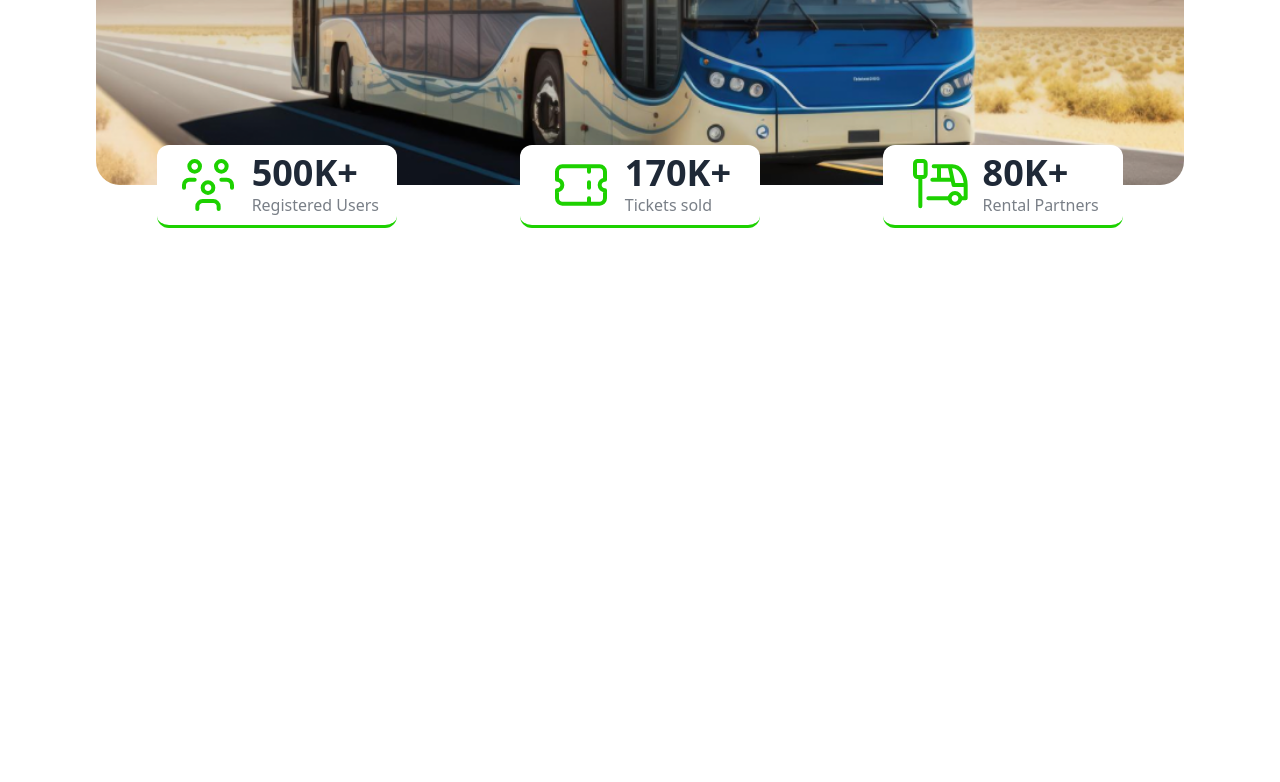
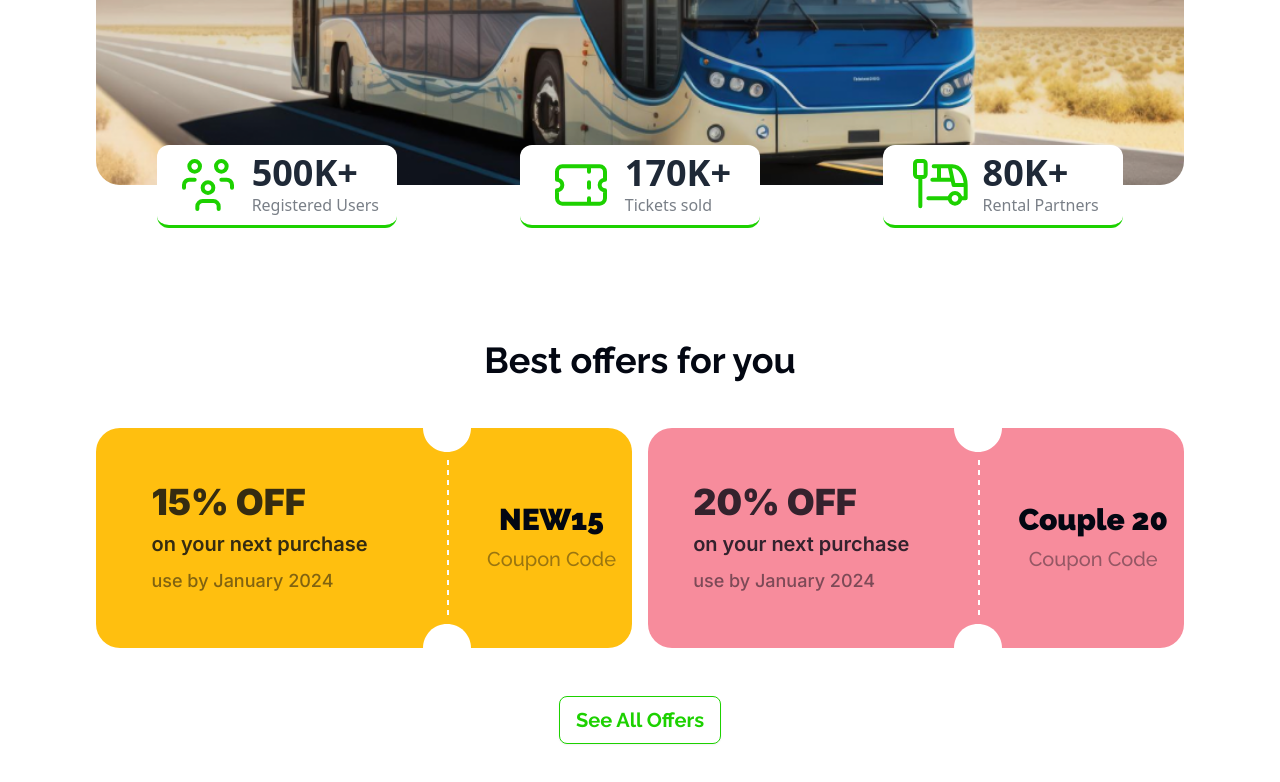
Before and after one commit to AdibHoque/PH-Assignment-5, a plain HTML site: page index.html in a window 1280 px wide. Shown: the part 571-1353 px from the top of the page. Before the commit the page ends 887 px from the top, so only its background shows below. Drawn offline with nearby package versions, Linux system fonts and the light colour scheme.

Commit message:
Added Offers Section

```diff
--- a/index.html
+++ b/index.html
@@ -127,6 +127,7 @@
       </div>
 
       <!-- Banner End -->
+      <!-- Stats Starting -->
       <div class="container mx-auto lg:px-24 px-6 my-6">
         <div class="flex flex-wrap justify-around lg:-translate-y-16">
           <div
@@ -206,9 +207,127 @@
           </div>
         </div>
       </div>
+      <!-- Stats Ending -->
     </header>
 
-    <main></main>
+    <main>
+      <!-- Offers Starting -->
+      <section class="container mx-auto lg:px-24 px-6 my-6">
+        <h1
+          class="text-[#030712] text-4xl font-raleway font-bold text-center my-12"
+        >
+          Best offers for you
+        </h1>
+        <div
+          class="flex flex-col lg:flex-row justify-between gap-4 my-6 max-md:ml-4"
+        >
+          <div class="bg-[#FFBF0F] flex rounded-3xl lg:w-[50%]">
+            <div class="flex flex-col flex-1 justify-center items-center px-4">
+              <h1
+                class="font-inter font-black text-4xl text-[#030712CC] leading-none"
+              >
+                15% OFF<br /><span class="text-xl font-semibold leading-none"
+                  >on your next purchase</span
+                ><br /><span
+                  class="font-medium text-lg text-[#03071280] leading-none"
+                  >use by January 2024</span
+                >
+              </h1>
+            </div>
+            <svg
+              xmlns="http://www.w3.org/2000/svg"
+              width="48"
+              height="220"
+              viewBox="0 0 48 220"
+              fill="none"
+            >
+              <path
+                d="M2.09815e-06 -3.81596e-07C1.82261e-06 3.15172 0.620775 6.27259 1.82689 9.1844C3.033 12.0962 4.80083 14.742 7.02943 16.9706C9.25804 19.1992 11.9038 20.967 14.8156 22.1731C17.7274 23.3792 20.8483 24 24 24C27.1517 24 30.2726 23.3792 33.1844 22.1731C36.0962 20.967 38.742 19.1992 40.9706 16.9706C43.1992 14.742 44.967 12.0962 46.1731 9.1844C47.3792 6.27259 48 3.15173 48 1.90735e-06L2.09815e-06 -3.81596e-07Z"
+                fill="white"
+              />
+              <path
+                d="M48 220C48 216.848 47.3792 213.727 46.1731 210.815C44.967 207.904 43.1992 205.258 40.9706 203.029C38.742 200.801 36.0962 199.033 33.1844 197.827C30.2726 196.621 27.1517 196 24 196C20.8483 196 17.7274 196.621 14.8156 197.827C11.9038 199.033 9.25804 200.801 7.02944 203.029C4.80083 205.258 3.033 207.904 1.82689 210.815C0.620778 213.727 -2.75532e-07 216.848 0 220L48 220Z"
+                fill="white"
+              />
+              <line
+                x1="25"
+                y1="32"
+                x2="25"
+                y2="188"
+                stroke="white"
+                stroke-width="2"
+                stroke-dasharray="5 5"
+              />
+            </svg>
+            <div class="flex flex-col justify-center items-center px-4">
+              <h1
+                class="font-raleway font-black text-3xl text-center text-[#030712]"
+              >
+                NEW15<br /><span class="text-xl font-medium text-[#03071266]"
+                  >Coupon Code</span
+                >
+              </h1>
+            </div>
+          </div>
+          <div class="bg-[#F78C9C] flex rounded-3xl lg:w-[50%]">
+            <div class="flex flex-col flex-1 justify-center items-center px-4">
+              <h1
+                class="font-inter font-black text-4xl text-[#030712CC] leading-none"
+              >
+                20% OFF<br /><span class="text-xl font-semibold leading-none"
+                  >on your next purchase</span
+                ><br /><span
+                  class="font-medium text-lg text-[#03071280] leading-none"
+                  >use by January 2024</span
+                >
+              </h1>
+            </div>
+            <svg
+              xmlns="http://www.w3.org/2000/svg"
+              width="48"
+              height="220"
+              viewBox="0 0 48 220"
+              fill="none"
+            >
+              <path
+                d="M2.09815e-06 -3.81596e-07C1.82261e-06 3.15172 0.620775 6.27259 1.82689 9.1844C3.033 12.0962 4.80083 14.742 7.02943 16.9706C9.25804 19.1992 11.9038 20.967 14.8156 22.1731C17.7274 23.3792 20.8483 24 24 24C27.1517 24 30.2726 23.3792 33.1844 22.1731C36.0962 20.967 38.742 19.1992 40.9706 16.9706C43.1992 14.742 44.967 12.0962 46.1731 9.1844C47.3792 6.27259 48 3.15173 48 1.90735e-06L2.09815e-06 -3.81596e-07Z"
+                fill="white"
+              />
+              <path
+                d="M48 220C48 216.848 47.3792 213.727 46.1731 210.815C44.967 207.904 43.1992 205.258 40.9706 203.029C38.742 200.801 36.0962 199.033 33.1844 197.827C30.2726 196.621 27.1517 196 24 196C20.8483 196 17.7274 196.621 14.8156 197.827C11.9038 199.033 9.25804 200.801 7.02944 203.029C4.80083 205.258 3.033 207.904 1.82689 210.815C0.620778 213.727 -2.75532e-07 216.848 0 220L48 220Z"
+                fill="white"
+              />
+              <line
+                x1="25"
+                y1="32"
+                x2="25"
+                y2="188"
+                stroke="white"
+                stroke-width="2"
+                stroke-dasharray="5 5"
+              />
+            </svg>
+            <div class="flex flex-col justify-center items-center px-4">
+              <h1
+                class="font-raleway font-black text-3xl text-center text-[#030712]"
+              >
+                Couple 20<br /><span
+                  class="text-xl font-medium text-[#03071266]"
+                  >Coupon Code</span
+                >
+              </h1>
+            </div>
+          </div>
+        </div>
+        <div class="flex justify-center my-12">
+          <a
+            class="btn color-primary text-xl text-center bg-white font-raleway font-bold border-[#1DD100]"
+            >See All Offers
+          </a>
+        </div>
+      </section>
+      <!-- Offers Ending -->
+    </main>
 
     <footer></footer>
   </body>
```
